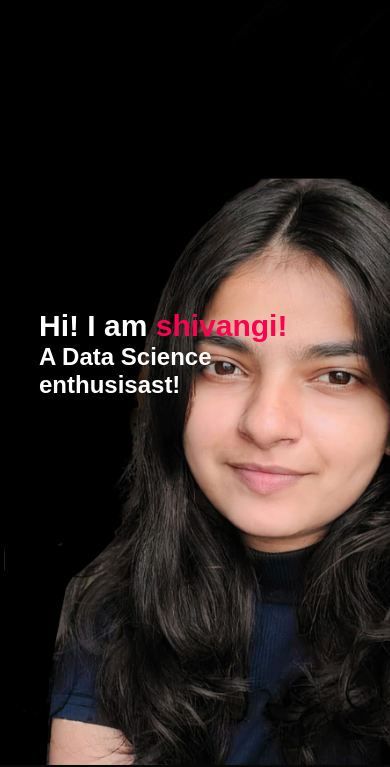
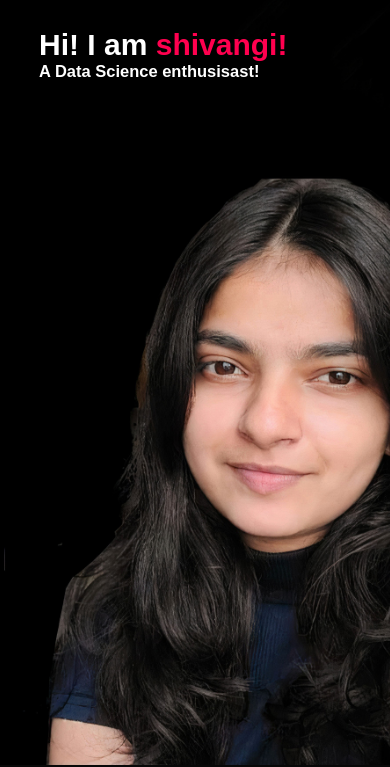
Before and after one commit to shivangiscodes/website, a plain HTML site: page index.html in a window 390 px wide. Shown: the part 79-846 px from the top of the page. Drawn offline with Linux system fonts and the light colour scheme.

Commit message:
Update style.css

```diff
--- a/style.css
+++ b/style.css
@@ -320,8 +320,8 @@ nav .fas{
         align-items:flex-end;
     }
     .header-text{
-        margin-top: 100%;
-        font-size: 16px;
+        margin-top: 10%;
+        font-size: 11px;
     }
     .header-text h1{
         font-size: 30px;
```
